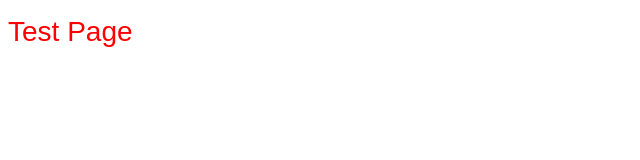
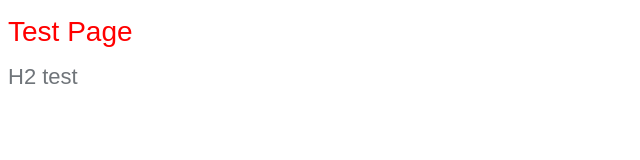
Before and after one commit to yanaalaman/yana.week6project, a plain HTML site: page index.html in a window 1280 px wide. Shown: the full height of the page, 0-640 px from the left. Drawn offline with Linux system fonts and the light colour scheme.

Commit message:
Update index.html

```diff
--- a/index.html
+++ b/index.html
@@ -9,5 +9,6 @@
   </head>
   <body>
     <h1>Test Page</h1>
+    <h2>H2 test</h2>
   </body>
 </html>
```
